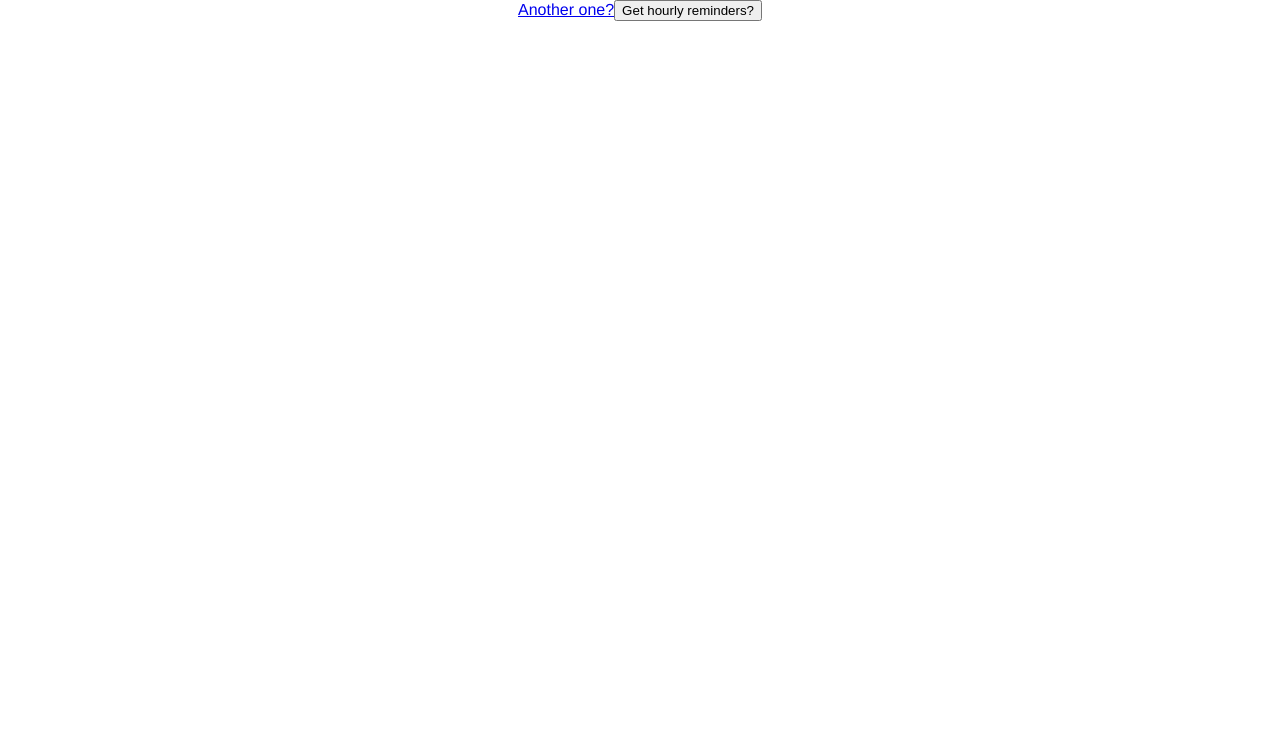
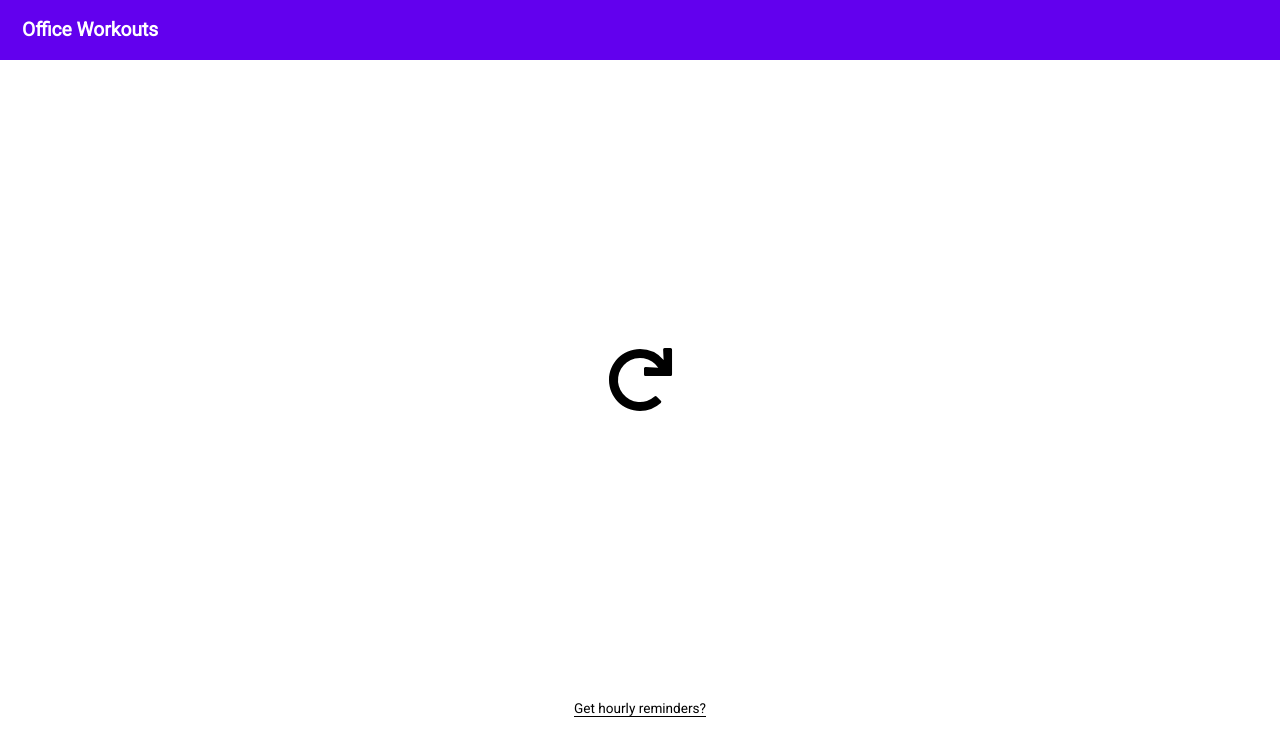
Before and after one commit to Abbe98/office-workouts, a Vue app: page /#/exercises/1/1 in a window 1280 px wide. Shown: the top 756 px of the page. Built offline with nearby package versions, Linux system fonts and the light colour scheme; no server answers; what vue-skip-to would draw is missing.

Commit message:
icons and css

```diff
--- a/package.json
+++ b/package.json
@@ -10,6 +10,9 @@
     "lint-all": "npm run lint && npm run lint-css"
   },
   "dependencies": {
+    "@fortawesome/fontawesome-svg-core": "^1.2.15",
+    "@fortawesome/free-solid-svg-icons": "^5.7.2",
+    "@fortawesome/vue-fontawesome": "^0.1.5",
     "axios": "^0.18.0",
     "vue": "^2.5.16",
     "vue-router": "^3.0.1",
--- a/src/App.vue
+++ b/src/App.vue
@@ -1,32 +1,48 @@
 <template>
   <div id="app">
+    <header>
+      <h1>Office Workouts</h1>
+    </header>
     <router-view/>
   </div>
 </template>
 
-<style>
+<style lang="postcss">
+@import url('https://fonts.googleapis.com/css?family=Roboto');
+
+:root {
+  --main-light-color: #6200ee;
+  --main-dark-color: #3700b3;
+  --background: #fff;
+  --text-on-main: #fff;
+  --text-on-background: #000;
+
+  font-family: 'Roboto', sans-serif;
+}
+
 body {
+  margin: 0;
+  background-color: var(--background);
+  color: var(--text-on-background);
+}
+
+header {
+  background-color: var(--main-light-color);
+  color: var(--text-on-main);
+  height: 60px;
+  font-size: .6em;
+  line-height: 60px;
+  padding-left: 22px;
+}
+
+h1 {
   margin: 0;
 }
 
-#app {
-  font-family: 'Avenir', Helvetica, Arial, sans-serif;
-  -webkit-font-smoothing: antialiased;
-  -moz-osx-font-smoothing: grayscale;
-  text-align: center;
-  color: #2c3e50;
-}
-
-#nav {
-  padding: 30px;
-}
-
-#nav a {
-  font-weight: bold;
-  color: #2c3e50;
-}
-
-#nav a.router-link-exact-active {
-  color: #42b983;
+a,
+a:hover,
+a:active,
+a:focus {
+  color: var(--text-on-background);
 }
 </style>
--- /dev/null
+++ b/src/components/LinkButton.vue
@@ -0,0 +1,24 @@
+<template>
+  <button @click="$emit('link-click')"><slot /></button>
+</template>
+
+<script>
+export default {
+  name: 'link-button',
+};
+</script>
+
+<style lang="postcss" scoped>
+button {
+  background: none !important;
+  color: var(--text-on-background);
+  border: none;
+  padding: 0 !important;
+  font: inherit;
+  font-size: 85%;
+  border-bottom: 1px solid var(--text-on-background);
+  cursor: pointer;
+  margin: auto;
+  display: block;
+}
+</style>
--- a/src/main.js
+++ b/src/main.js
@@ -5,6 +5,12 @@ import store from './store';
 
 import axios from 'axios';
 import VueSkipTo from 'vue-skip-to';
+import { library } from '@fortawesome/fontawesome-svg-core';
+import { FontAwesomeIcon } from '@fortawesome/vue-fontawesome';
+import { faRedo } from '@fortawesome/free-solid-svg-icons';
+
+library.add(faRedo);
+Vue.component('font-awesome-icon', FontAwesomeIcon);
 
 Vue.config.productionTip = false;
 
--- a/src/views/Exercises.vue
+++ b/src/views/Exercises.vue
@@ -1,17 +1,24 @@
 <template>
   <main class="exercises">
-    <p v-if="exercise">{{ exercise.name }}</p>
-    <router-link to="/exercises">Another one?</router-link>
-    <button @click="initInterval">Get hourly reminders?</button>
+    <div class="center">
+      <p v-if="exercise">{{ exercise.name }}</p>
+      <router-link title="Another random one?" to="/exercises"><font-awesome-icon icon="redo" size="4x" /></router-link>
+    </div>
+
+    <link-button @link-click="initInterval">Get hourly reminders?</link-button>
   </main>
 </template>
 
 <script>
 import { createInterval, getNotificationPermissions } from '../helpers';
+import LinkButton from '../components/LinkButton';
 
 export default {
   name: 'exercises',
   props: ['type', 'id'],
+  components: {
+    LinkButton,
+  },
   data() {
     return {
       exercise: null,
@@ -44,3 +51,17 @@ export default {
   },
 };
 </script>
+
+<style lang="postcss" scoped>
+.center {
+  display: flex;
+  flex-direction: column;
+  align-items: center;
+  justify-content: center;
+  height: 80vh;
+}
+
+p {
+  font-size: 3em;
+}
+</style>
```
Also changed, not shown: 1 other file (tests, documents, lock files or other folders).
